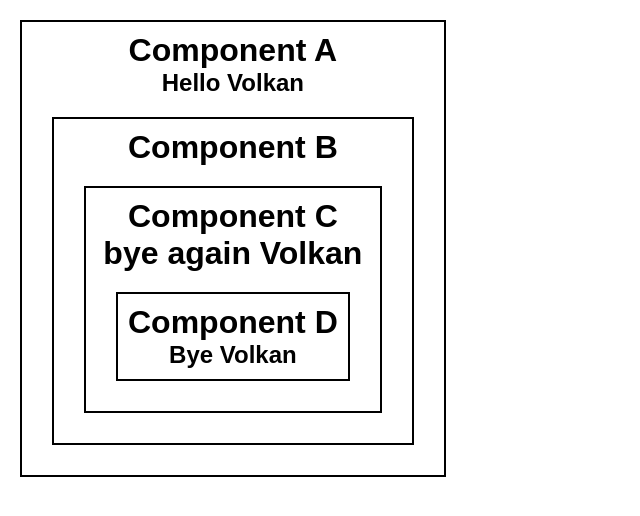
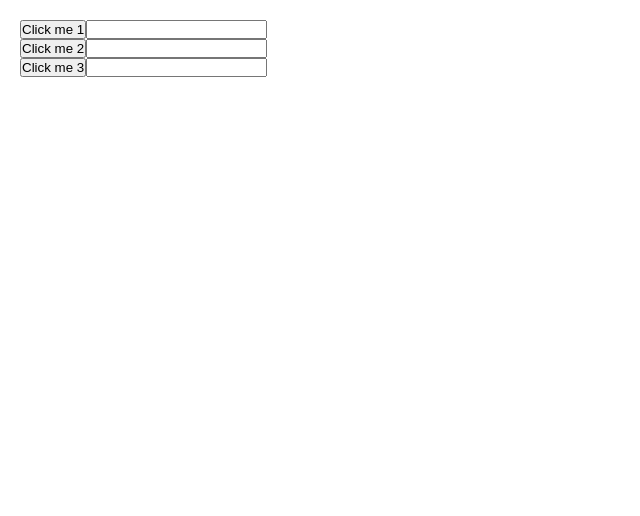
Before and after one commit to Volkanmolla42/react-tutorial, a React (Vite) app in the folder my-react-app/: page / in a window 1280 px wide. Shown: the top 516 px of the page, without its empty margins (0-640 px from the left). Built offline with nearby package versions, Linux system fonts and the light colour scheme.

Commit message:
i learned useRef hook

```diff
--- a/my-react-app/src/App.jsx
+++ b/my-react-app/src/App.jsx
@@ -1,12 +1,12 @@
 //
 // eslint-disable-next-line no-unused-vars
 import React from 'react'
-import CompA from './Components/useContextExm/CompA'
+import UseRefExm from './Components/UseRefExm'
 
 const App = () => {
   return (
     <>
-      <CompA />
+      <UseRefExm />
     </>
   )
 }
--- /dev/null
+++ b/my-react-app/src/Components/UseRefExm.jsx
@@ -0,0 +1,56 @@
+// eslint-disable-next-line no-unused-vars
+import React, { useEffect, useRef } from 'react'
+
+const UseRefExm = () => {
+  const ref = useRef(0)
+  const inputRef1 = useRef(null)
+  const inputRef2 = useRef(null)
+  const inputRef3 = useRef(null)
+  console.log(ref)
+
+  useEffect(() => {
+    console.log('Comp rendered')
+    console.log(inputRef1)
+  })
+
+  const handleClick1 = () => {
+    ref.current = ref.current + 1
+    //ref.current++
+    inputRef1.current.focus()
+    inputRef1.current.style.backgroundColor = 'yellow'
+    inputRef2.current.style.backgroundColor = ''
+    inputRef3.current.style.backgroundColor = ''
+  }
+  const handleClick2 = () => {
+    ref.current = ref.current + 1
+    //ref.current++
+    inputRef2.current.focus()
+    inputRef1.current.style.backgroundColor = ''
+    inputRef2.current.style.backgroundColor = 'yellow'
+    inputRef3.current.style.backgroundColor = ''
+  }
+
+  const handleClick3 = () => {
+    ref.current = ref.current + 1
+    //ref.current++
+    inputRef3.current.focus()
+    inputRef1.current.style.backgroundColor = ''
+    inputRef2.current.style.backgroundColor = ''
+    inputRef3.current.style.backgroundColor = 'yellow'
+  }
+
+  return (
+    <div>
+      <button onClick={handleClick1}>Click me 1</button>
+      <input type='text' ref={inputRef1} />
+      <br />
+      <button onClick={handleClick2}>Click me 2</button>
+      <input type='text' ref={inputRef2} />
+      <br />
+      <button onClick={handleClick3}>Click me 3</button>
+      <input type='text' ref={inputRef3} />
+    </div>
+  )
+}
+
+export default UseRefExm
--- a/my-react-app/src/index.css
+++ b/my-react-app/src/index.css
@@ -3,6 +3,10 @@
   padding: 0;
   margin: 0;
   font-family: sans-serif;
+}
+
+body {
+  padding: 20px;
 }
 
 .card {
```
Also changed, not shown: my-react-app/src/Components/MiniApps/DigitalClock.jsx (+31 -0 lines).
